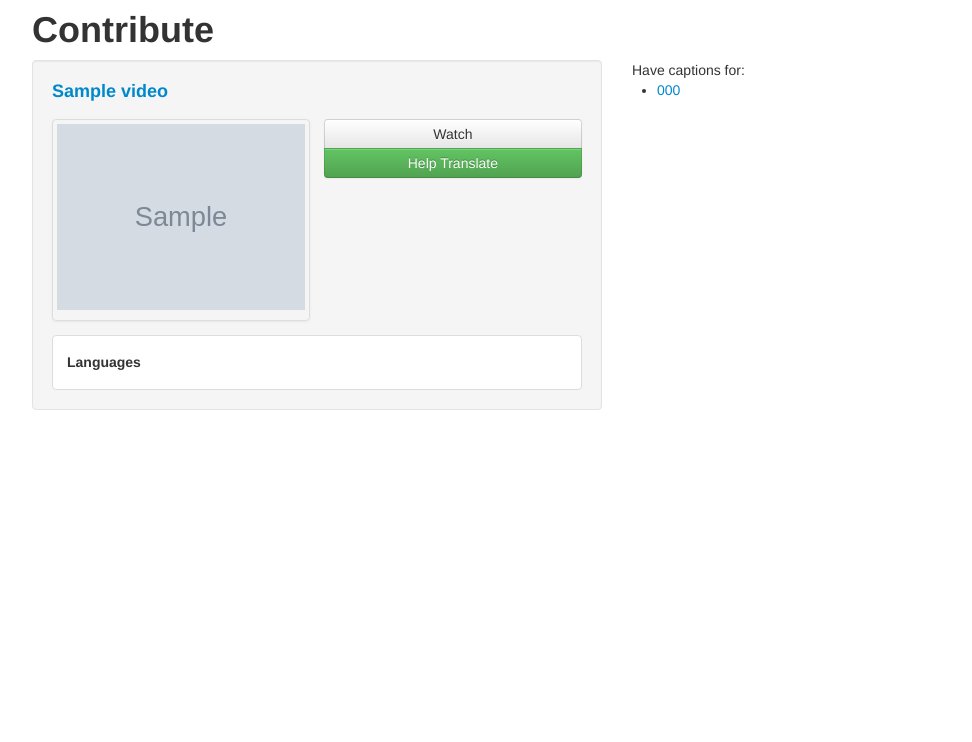
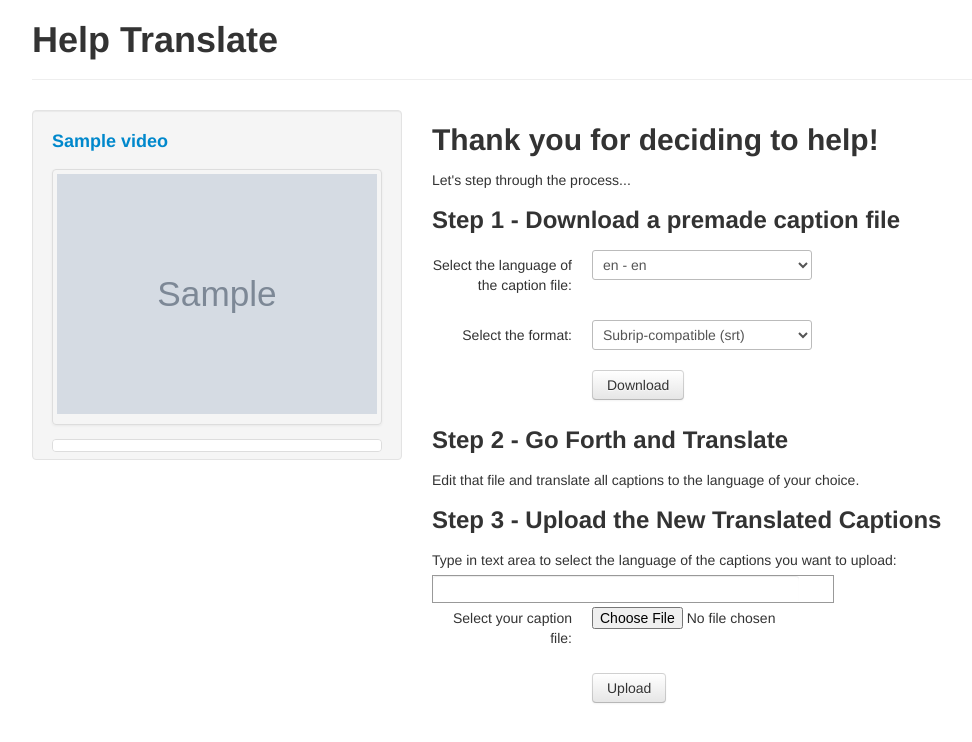
Before and after one commit to wellcaffeinated/yt-subtitle-explorer, a PHP site: template app/views/page-contribute.twig in a window 1280 px wide. Shown: the top 742 px of the page, without its empty margins (23-995 px from the left). Run offline with PHP 8.4, Linux system fonts and the light colour scheme; the template is opened without the code that fills it: most values are stand-ins (such as "Sample title", 1, 10 or a date in 2020); grey boxes marked "Sample" are stand-in pictures; some libraries are stand-ins or nearby versions.

Commit message:
Added file upload capability

```diff
--- a/app/views/page-contribute.twig
+++ b/app/views/page-contribute.twig
@@ -23,19 +23,100 @@
 
   <div class="container">
 
-    <h1>Contribute</h1>
+    <div class="page-header">
+      <h1>Help Translate</h1>
+    </div>
 
     <div class="row-fluid">
 
-      {{ videoList.video(video, 6) }}
+      {{ videoList.video(video, 4, true) }}
 
-      <div class="span6 translation-ctrl">
-        Have captions for:
-        <ul>
-        {% for cap in video.caption_links %}
-          <li><a href="{{app.url_generator.generate('contribute_cap', { videoId: video.ytid, capId: cap.lang_code })}}">{{cap.lang_code}}</a></li>
-        {% endfor %}
-        </ul>
+      <div class="span8 translation-ctrl">
+
+        {% if success_msg %}
+          <div class="alert alert-success">
+            <p>Your translation has been successfully uploaded and is awaiting processing.</p>
+            <p>Thank you!</p>
+          </div>
+        {% endif %}
+
+        <h2>Thank you for deciding to help!</h2>
+        <p>Let's step through the process...</p>
+
+        <h3>Step 1 - Download a premade caption file</h3>
+
+        <form action="{{app.url_generator.generate('contribute_cap', { videoId: video.ytid})}}" method="GET" class="form-horizontal">
+
+          <div class="control-group">
+            <label class="control-label" for="cap-id">Select the language of the caption file:</label>
+            <div class="controls">
+              <select id="cap-id" name="capId">
+              {% for cap in video.caption_details %}
+                <option value="{{cap.lang_code}}">
+                    {{cap.lang_translated}} - {{cap.lang_original}}
+                </option>
+              {% endfor %}
+              </select>
+            </div>
+          </div>
+
+          <div class="control-group">
+            <label class="control-label" for="cap-fmt">Select the format:</label>
+            <div class="controls">
+              <select id="cap-fmt" name="fmt">
+                <option value="srt">Subrip-compatible (srt)</option>
+                <option value="sbv">Subviewer-compatible (srv)</option>
+              </select>
+            </div>
+          </div>
+
+          <div class="control-group">
+            <div class="controls">
+              <button type="submit" class="btn">Download</button>
+            </div>
+          </div>
+
+        </form>
+
+        <h3>Step 2 - Go Forth and Translate</h3>
+        <p>Edit that file and translate all captions to the language of your choice.</p>
+
+        <h3>Step 3 - Upload the New Translated Captions</h3>
+
+        <form action="{{app.url_generator.generate('contribute_upload', { videoId: video.ytid})}}" method="POST" class="form-horizontal" enctype="multipart/form-data">
+
+          <label for="cap-upload-lang">Type in text area to select the language of the captions you want to upload:</label>
+          <div id="cap-upload-lang">
+            <input type="text" name="lang_code" data-autocomplete-url="{{app.url_generator.generate("langmeta")}}"/>
+          </div>
+
+          {% if errors is defined and errors.lang %}
+          <div class="alert alert-error">
+            You must select a valid language for your caption by typing in the language input above.
+          </div>
+          {% endif %}
+
+          <div class="control-group">
+            <label class="control-label" for="cap-file">Select your caption file:</label>
+            <div class="controls">
+              <input required="required" type="file" name="cap_file" id="cap-file" />
+            </div>
+          </div>
+
+          {% if errors is defined and errors.file %}
+          <div class="alert alert-error">
+            You need to select a caption file to upload.
+          </div>
+          {% endif %}
+
+          <div class="control-group">
+            <div class="controls">
+              <button type="submit" class="btn">Upload</button>
+            </div>
+          </div>
+
+        </form>
+
       </div>
 
     </div>
--- a/app/views/videolist.twig
+++ b/app/views/videolist.twig
@@ -1,15 +1,17 @@
-{% macro video(data, span) %}
+{% macro video(data, span, nobuttons) %}
     <div class="video well span{{ span }}" data-ytid="{{data.ytid}}">
 		<div class="inner">
 			<h4 class="video-title"><a href="{{data.url}}">{{data.title}}</a></h4>
 			<div class="video-meta row-fluid">
-				<div class="thumbnail span6">
+				<div class="thumbnail {{ nobuttons ? '' : 'span6' }}">
 					<img src="{{data.thumbnail}}" alt="{{data.title}}"/>
 				</div>
+				{% if not nobuttons %}
 				<div class="span6 video-ctrls btn-group btn-group-vertical">
 					<a href="{{data.url}}" class="watch-btn btn btn-block">Watch</a>
 					<a href="{{app.url_generator.generate("contribute", {videoId: data.ytid})}}" class="help-btn btn btn-success btn-block">Help Translate</a>
 				</div>
+				{% endif %}
 			</div>
 			<div class="languages">
 				<h5>Languages</h5>
--- a/config.php
+++ b/config.php
@@ -10,10 +10,14 @@ define('YTSE_DB_PATH', YTSE_ROOT.'/app/db/ytse.db');
 // table prefix
 define('YTSE_DB_PFX', '');
 
+define('CAPTION_DIR', YTSE_ROOT.'/app/uploads');
+
 // Youtube username of the administrator
 define('ADMIN_YT_USERNAME', 'caffeinatedphysicist');
 // Youtube Playlist to use
 define('YT_PLAYLIST', 'PLB4B992CFA7A233BC');//'908547EAA7E4AE74');
+// the default language code to highlight
+define('YT_PLAYLIST_DEFAULT_LANG', 'en');
 
 // API Keys
 
--- a/web/library/js/mediators/main.js
+++ b/web/library/js/mediators/main.js
@@ -79,6 +79,21 @@ define(
                         }
                     });
 
+                    // the language selector on the caption upload page
+                    languageSearch.create().init({
+
+                        el: $('#cap-upload-lang input')[0],
+                        tokenLimit: 1,
+                        theme: null
+
+                    }).on({
+
+                        'change:languages': function( langs ){
+
+                            this.get('el').val(langs[0]);
+                        }
+                    });
+
                     negateCtrl.on({
                         'change:state': self.filterVids
                     }, self);
--- a/web/library/js/modules/language-search.js
+++ b/web/library/js/modules/language-search.js
@@ -13,13 +13,16 @@ define(
 		var LanguageSearch = Stapes.create().extend({
 
 			options: {
-				el: null
+				el: null,
+                theme: 'facebook',
+                tokenLimit: null
 			},
 
 			init: function( opts ){
 
 				var self = this;
 
+                this.options = Stapes.util.clone(this.options);
 				this.extend(this.options, opts);
 
 				$(function(){
@@ -34,11 +37,12 @@ define(
                     el.tokenInput(
                         el.attr('data-autocomplete-url'),
                         {
-                            theme: 'facebook',
+                            theme: self.options.theme,
                             hintText: 'Type in a language to search...',
                             preventDuplicates: true,
                             propertyToSearch: 'lang_code',
                             tokenValue: 'lang_code',
+                            tokenLimit: self.options.tokenLimit,
                             onResult: function( r ){
                             	return Stapes.util.map(r, function(l){
 
```
Also changed, not shown: app/YTSE/Captions/CaptionManager.php (added, +44 -0 lines), app/YTSE/Captions/CaptionManagerProvider.php (added, +27 -0 lines), app/YTSE/Playlist/YTPlaylist.php (+25 -9 lines), app/YTSE/Routes/ContributionControllerProvider.php (+71 -3 lines), web/index.php (+7 -1 lines), 1 other file.
